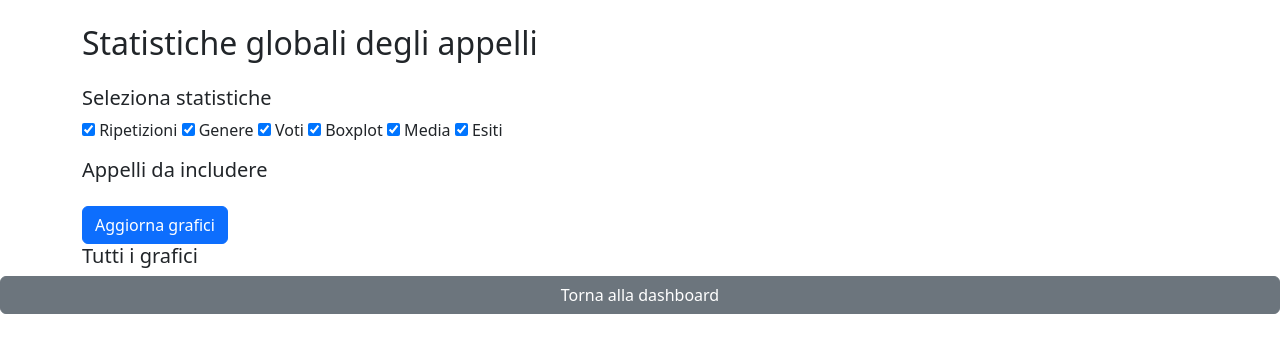
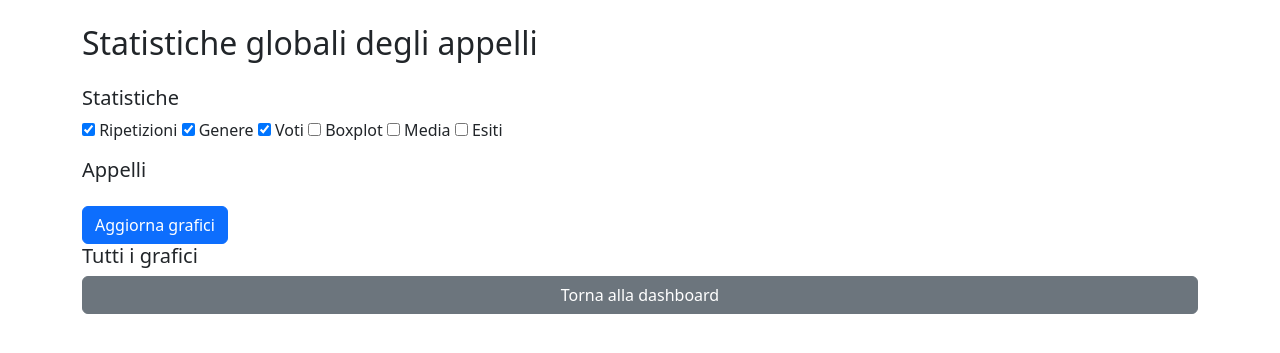
Before and after one commit to Aliceblandino/tirocinio, a Flask app: template templates/statistiche.html in a window 1280 px wide. Shown: the top 353 px of the page. Run offline with Flask 3, Linux system fonts and the light colour scheme; the template is opened without the code that fills it, so the values that code supplies are empty; some libraries are stand-ins or nearby versions.

Commit message:
problemi menu

```diff
--- a/app.py
+++ b/app.py
@@ -39,26 +39,21 @@ from werkzeug.utils import secure_filename
 @app.route("/upload", methods=["POST"])
 def upload():
     files = request.files.getlist("files")
-
     if not files:
         return "Nessun file caricato", 400
-
     if "appelli" not in session:
         session["appelli"] = []
 
     for file in files:
         if file.filename == "":
             continue
-
         filepath = os.path.join(app.config["UPLOAD_FOLDER"], file.filename)
         file.save(filepath)
-
         try:
             appello = parse_appello(filepath)
         except Exception as e:
             print("Errore parsing:", e)
             continue  # salta file problematici
-
         session["appelli"].append({
             "filename": file.filename,
             "filepath": filepath,
@@ -125,11 +120,14 @@ def guess_gender(nome):
     # 'andy' (androgino) e 'unknown' → non determinabile
     return "?"
 
-def carica_ripetizioni():
+def carica_ripetizioni(selected_appelli=None):
     appelli = session.get("appelli", [])
     rows = []
 
     for a in appelli:
+        if selected_appelli and str(a["id"]) not in selected_appelli:
+            continue
+
         filepath = os.path.join(app.config["UPLOAD_FOLDER"], a["filename"])
         parsed = parse_appello(filepath)
         df = parsed["df1"]
@@ -142,11 +140,10 @@ def carica_ripetizioni():
         for m in df["Matricola"]:
             rows.append({
                 "matricola": m,
-                "appello_id": a["id"]
+                "appello_id": str(a["id"])
             })
-    print(f"Caricate {len(rows)} righe di matricole da {len(appelli)} appelli")
-    print(f"Matricole uniche: {len(set(r['matricola'] for r in rows))}")
     return pd.DataFrame(rows)
+
 
 
 def carica_tutti_i_voti():
@@ -262,49 +259,79 @@ def dashboard():
         graph_ripetizioni=graph_ripetizioni
     )
 # ---------------- STATISTICHE GLOBALI ----------------
-@app.route("/statistiche_globali")
+
+@app.route("/statistiche_globali", methods=["GET", "POST"])
 def statistiche_globali():
     appelli = session.get("appelli", [])
-   # graph_media = None
+
+    # --- DEFAULT ---
+    selected_stats = ["ripetizioni", "genere", "voti", "boxplot", "media", "esiti"]
+    selected_appelli = [str(a["id"]) for a in appelli]  # TUTTO STRINGA
+
+    # --- SE ARRIVA UN POST, LEGGO I FILTRI ---
+    if request.method == "POST":
+        selected_stats = request.form.getlist("stats")
+        selected_appelli = request.form.getlist("appelli")
+        selected_appelli = [str(a) for a in selected_appelli]  # normalizzo
+
+    # --- PREPARO I GRAFICI ---
     graph_box = None
-    #graph_media_solo = None
     graph_media_globale = None
     graph_esiti = None
     graph_distribuzione_voti = None
+    graph_cumulativa = None
+    graph_genere = None
+    graph_ripetizioni = None
 
+    # --- SE CI SONO APPELLI CARICATI ---
+    if appelli:
 
-    selected_stats = ["ripetizioni", "genere", "voti", "boxplot", "media", "esiti"]
-    selected_appelli = [a["id"] for a in appelli]
+        # CARICO TUTTI I VOTI
+        df = carica_tutti_i_voti()
 
+        # NORMALIZZO TUTTO A STRINGA
+        df["appello_id"] = df["appello_id"].astype(str)
 
-    if appelli:
-        df = carica_tutti_i_voti()
+        # FILTRO GLI APPELLI SELEZIONATI
         df = df[df["appello_id"].isin(selected_appelli)]
 
+        # SE IL DF NON È VUOTO, GENERO SOLO I GRAFICI SELEZIONATI
         if not df.empty:
-            #graph_media = grafico_distribuzione_voti(df)
-            graph_distribuzione_voti = grafico_distribuzione_voti(df)
-            graph_box = grafico_boxplot_per_appello(df)
-            #graph_media_solo = grafico_media_voti_solo(df)
-            graph_media_globale = grafico_media_globale(df)
-            graph_esiti = grafico_esiti(df)
-            graph_cumulativa = grafico_distribuzione_cumulativa(df)
-            graph_genere = grafico_genere_per_appello(df)
-            graph_ripetizioni = grafico_ripetizioni(carica_ripetizioni())
 
+            if "voti" in selected_stats:
+                graph_distribuzione_voti = grafico_distribuzione_voti(df)
 
+            if "boxplot" in selected_stats:
+                graph_box = grafico_boxplot_per_appello(df)
+
+            if "media" in selected_stats:
+                graph_media_globale = grafico_media_globale(df)
+
+            if "esiti" in selected_stats:
+                graph_esiti = grafico_esiti(df)
+                graph_cumulativa = grafico_distribuzione_cumulativa(df)
+
+            if "genere" in selected_stats:
+                graph_genere = grafico_genere_per_appello(df)
+
+            if "ripetizioni" in selected_stats:
+                # FILTRO ANCHE LE RIPETIZIONI
+                df_rip = carica_ripetizioni(selected_appelli)
+                graph_ripetizioni = grafico_ripetizioni(df_rip)
+
+    # --- RENDER TEMPLATE ---
     return render_template(
         "statistiche.html",
         appelli=appelli,
+        selected_stats=selected_stats,
+        selected_appelli=selected_appelli,
         graph_distribuzione_voti=graph_distribuzione_voti,
-        #graph_media=graph_media,
         graph_box=graph_box,
-        #graph_media_solo=graph_media_solo,
         graph_media_globale=graph_media_globale,
         graph_esiti=graph_esiti,
         graph_cumulativa=graph_cumulativa,
         graph_genere=graph_genere,
-        graph_ripetizioni=graph_ripetizioni
+        graph_ripetizioni=graph_ripetizioni,
     )
 
 # ---------------- GRAFICI PER APPELLO ----------------
--- a/templates/statistiche.html
+++ b/templates/statistiche.html
@@ -14,29 +14,27 @@
 <body>
 <div class="container mt-4">
     <h2 class="mb-4">Statistiche globali degli appelli</h2>
-    <form method="POST" action="/dashboard">
-        <div id="menu-temi" class="mb-3">
-            <h5>Seleziona statistiche</h5>
-            <label><input type="checkbox" class="tema-check" value="ripetizioni" checked> Ripetizioni</label>
-            <label><input type="checkbox" class="tema-check" value="genere" checked> Genere</label>
-            <label><input type="checkbox" class="tema-check" value="voti" checked> Voti</label>
-            <label><input type="checkbox" class="tema-check" value="boxplot" checked> Boxplot</label>
-            <label><input type="checkbox" class="tema-check" value="media" checked> Media</label>
-            <label><input type="checkbox" class="tema-check" value="esiti" checked> Esiti</label>
-        </div>
-        <!-- Aggiungi altri checkbox per altre statistiche -->
-        <h5 class="mt-3">Appelli da includere</h5>
+    <form method="POST" action="/statistiche_globali">
+        <h5>Statistiche</h5>
+        <label><input type="checkbox" name="stats" value="ripetizioni" checked> Ripetizioni</label>
+        <label><input type="checkbox" name="stats" value="genere" checked> Genere</label>
+        <label><input type="checkbox" name="stats" value="voti" checked> Voti</label>
+        <label><input type="checkbox" name="stats" value="boxplot"> Boxplot</label>
+        <label><input type="checkbox" name="stats" value="media"> Media</label>
+        <label><input type="checkbox" name="stats" value="esiti"> Esiti</label>
+
+        <h5 class="mt-3">Appelli</h5>
         {% for a in appelli %}
             <label>
-                <input type="checkbox" name="appelli" value="{{ a.id }}" checked>
-                {{ a.header.data }} – {{ a.header.attivita }}
+            <input type="checkbox" name="appelli" value="{{ a.id }}" checked>
+            {{ a.header.data }} – {{ a.header.attivita }}
             </label><br>
         {% endfor %}
 
-        <button class="btn btn-primary mt-3">Aggiorna grafici</button>
+        <button type="submit" class="btn btn-primary mt-3">Aggiorna grafici</button>
     </form>
+
     <h5>Tutti i grafici</h5>
-    {% if graph_box or graph_media_globale or graph_esiti or graph_distribuzione_voti %}
         <div>
             <div id="g-boxplot" data-theme="boxplot"></div>
             <div id="g-media" data-theme="media"></div>
@@ -48,11 +46,23 @@
 
 
 
+             <script>
+                console.log("DEBUG: Inizio rendering grafici");
 
+                console.log("graph_box:", {{ graph_box | tojson }});
+                console.log("graph_media_globale:", {{ graph_media_globale | tojson }});
+                console.log("graph_esiti:", {{ graph_esiti | tojson }});
+                console.log("graph_distribuzione_voti:", {{ graph_distribuzione_voti | tojson }});
+                console.log("graph_genere:", {{ graph_genere | tojson }});
+                console.log("graph_ripetizioni:", {{ graph_ripetizioni | tojson }});
+                console.log("graph_cumulativa:", {{ graph_cumulativa | tojson }});
 
-
+                console.log("DIV trovati:", document.querySelectorAll("[data-theme]"));
+                console.log("Checkbox temi:", document.querySelectorAll(".tema-check"));
+                </script>
 
             <script>
+
                 Plotly.newPlot('g-boxplot', {{ graph_box | safe }}.data, {{ graph_box | safe }}.layout);
                 //Plotly.newPlot('g1', {{ graph_media_solo | safe }}.data, {{ graph_media_solo | safe }}.layout);
                 Plotly.newPlot('g-media', {{ graph_media_globale | safe }}.data, {{ graph_media_globale | safe }}.layout);
@@ -78,8 +88,6 @@
                 });
             });
             </script>
-
-        {% endif %}
         </div>
 
 
```
Also changed, not shown: grafici.py (+1 -9 lines).
